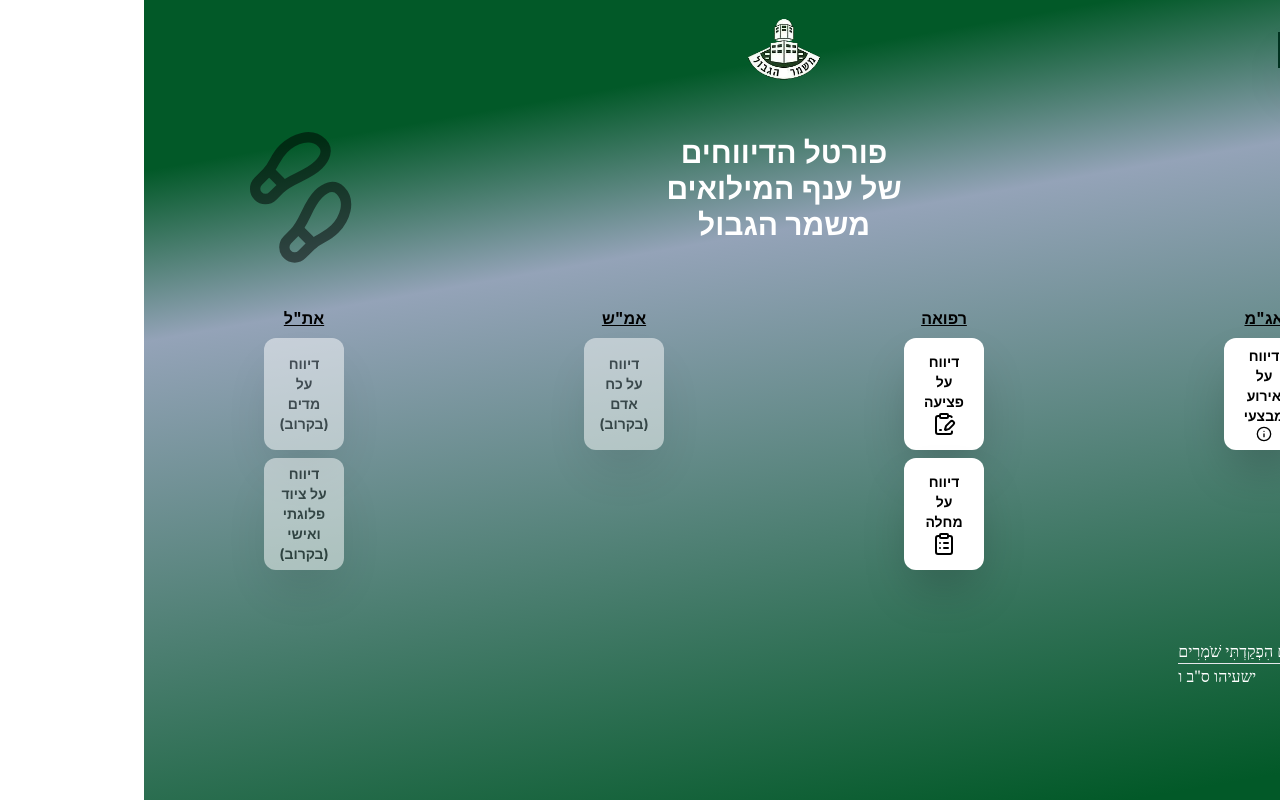
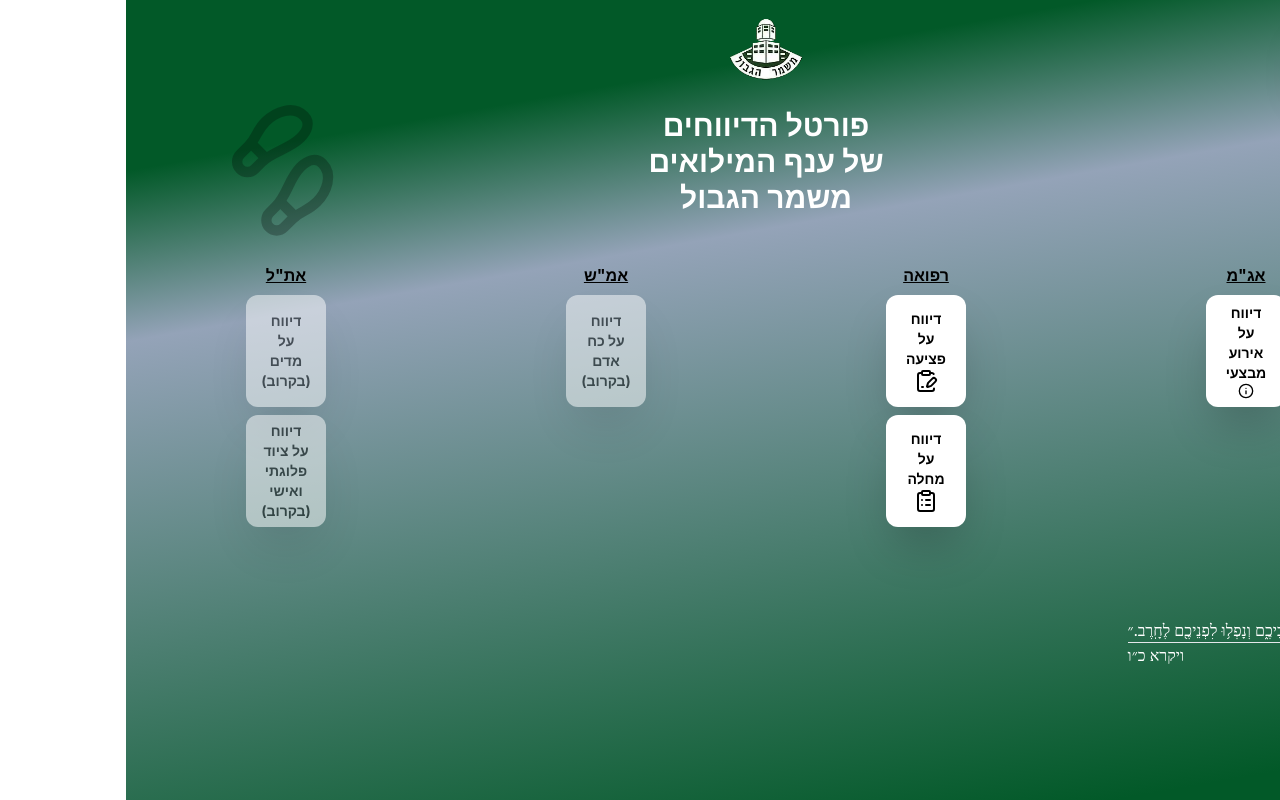
Before and after one commit to eliezerperl/magavmil, a React (Vite) app: page / in a window 1280 px wide. Built offline with nearby package versions, Linux system fonts and the light colour scheme.

Commit message:
placement fix

```diff
--- a/src/homePage/HomePage.tsx
+++ b/src/homePage/HomePage.tsx
@@ -5,46 +5,43 @@ import { Button } from '@/components/ui/button';
 const HomePage = () => {
   return (
     <>
-      <div className="flex flex-col justify-between h-screen w-screen relative">
+      <div className=" h-screen w-screen relative">
+        <div className="flex flex-col justify-between w-full h-5/6 bg-transparent">
           <section className="relative flex justify-center">
-          <Button className="absolute right-3 top-8 p-3 bg-magav-dark-green text-white hover:bg-slate-600">
-            <a href={import.meta.env.VITE_MAGAVAPP}>התחברות למערכת</a>
+            <Button className="absolute right-6 top-4 w-20 h-16 p-4 bg-magav-dark-green text-white hover:bg-slate-600">
+              <a href={import.meta.env.VITE_MAGAVAPP}>
+                התחברות <br /> למערכת
+              </a>
             </Button>
             <img src="/magav.png" alt="Magav Emblem" className="w-24 h-24 " />
           </section>
-
-        <section className="relative flex flex-col justify-center font-bold">
+          <section className="relative flex flex-col justify-center font-bold mb-20">
             <Footprints
-            className="absolute top-0 left-24 rotate-45 opacity-50"
+              className="absolute top-0 left-24 rotate-45 opacity-25"
               color="black"
               size={124}
             />
-          <h1 className="text-3xl text-center mb-16 z-10 text-white">
+            <h1 className="text-3xl text-center mb-12 z-10 text-white">
               פורטל הדיווחים
               <br /> של ענף המילואים <br /> משמר הגבול
             </h1>
-
             <ButtonGrid />
           </section>
-
-        <section className="flex justify-between text-white mb-20 p-8">
+          <section className="flex justify-between text-white px-6">
             <aside className="font-serif">
               <span>
-              עַל חוֹמֹתַיִךְ יְרוּשָׁלַ͏ִם הִפְקַדְתִּי שֹׁמְרִים
-              {/* כָּל הַיּוֹם
-            וְכָל הַלַּיְלָה תָּמִיד לֹא יֶחֱשׁוּ הַמַּזְכִּרִים אֶת יְהוָה אַל
-          דֳּמִי לָכֶם */}
+                ״וּרְדַפְתֶּ֖ם אֶת־אֹיְבֵיכֶ֑ם וְנָפְל֥וּ לִפְנֵיכֶ֖ם לֶחָֽרֶב.״
               </span>
               <hr />
-            <div className="text-end">ישעיהו ס"ב ו</div>
+              <div className="text-end">ויקרא כ״ו</div>
             </aside>
-
             {/* <aside className="text-center font-semibold">
               מילואים
               <br /> משמר הגבול
             </aside> */}
           </section>
         </div>
+      </div>
     </>
   );
 };
```
Lines whose indentation alone changed are shown as unchanged.
